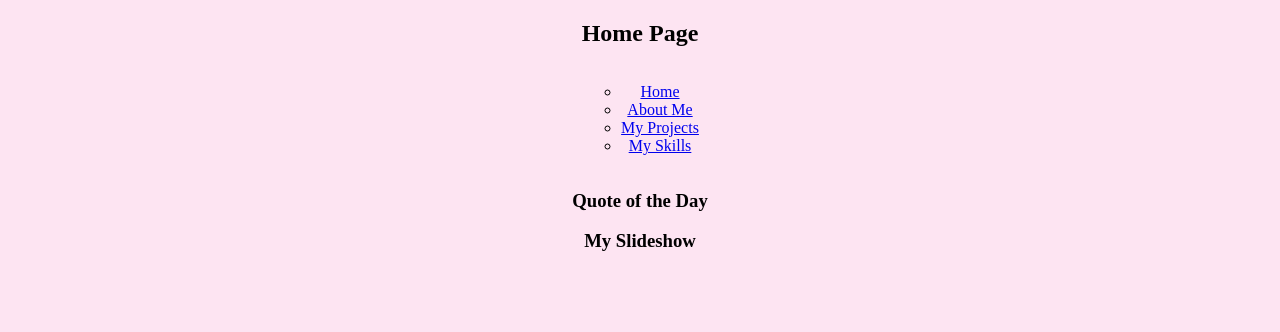
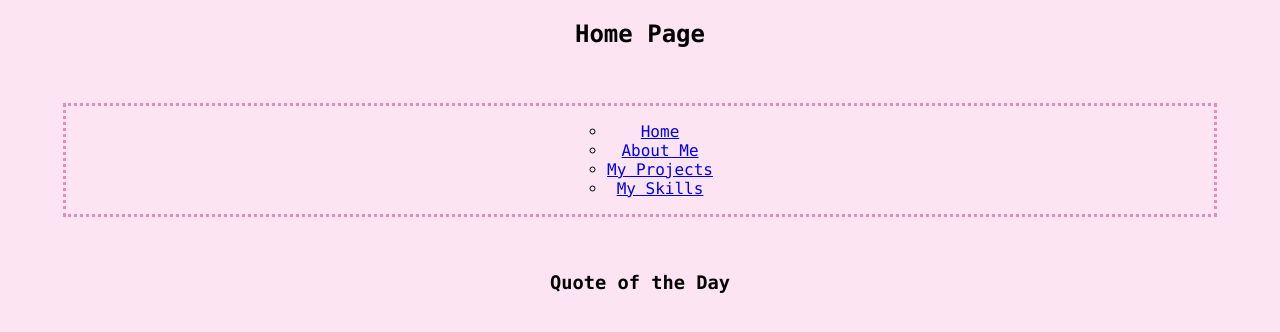
Before and after one commit to EvaC1013/evas.repository, a plain HTML site: page COPYFinalWeb-EvaCulhane - Copy/index.html in a window 1280 px wide. Drawn offline with Linux system fonts and the light colour scheme; no server answers.

Commit message:
realfinal

```diff
--- a/COPYFinalWeb-EvaCulhane - Copy/index.html
+++ b/COPYFinalWeb-EvaCulhane - Copy/index.html
@@ -20,13 +20,9 @@
 
     <section>
         <h3> Quote of the Day </h3>
-        <p id="quote"> </p>
+        <p id="quote"></p>
         <p id="a"> </p>
 
     </section>
 
-    <section>
-        <h3> My Slideshow </h3>
-    </section>
-
 </html>
--- a/COPYFinalWeb-EvaCulhane - Copy/main.css
+++ b/COPYFinalWeb-EvaCulhane - Copy/main.css
@@ -1,13 +1,18 @@
 body{
     background-color: #fde4f2
+
 }
 div{
     text-align: center;
+    margin: 55px;
+  border: 3px dotted #e68bbe;
+
 }
 ul{
     display: inline-block;
     text-align: center;
 }
 h1,h2,h3,h4,h5,h6,p,ul,li{
+    font-family: "Lucida Console";
      text-align: center;
 }
```
Also changed, not shown: COPYFinalWeb-EvaCulhane - Copy/myProjects.html (+0 -1 lines).
